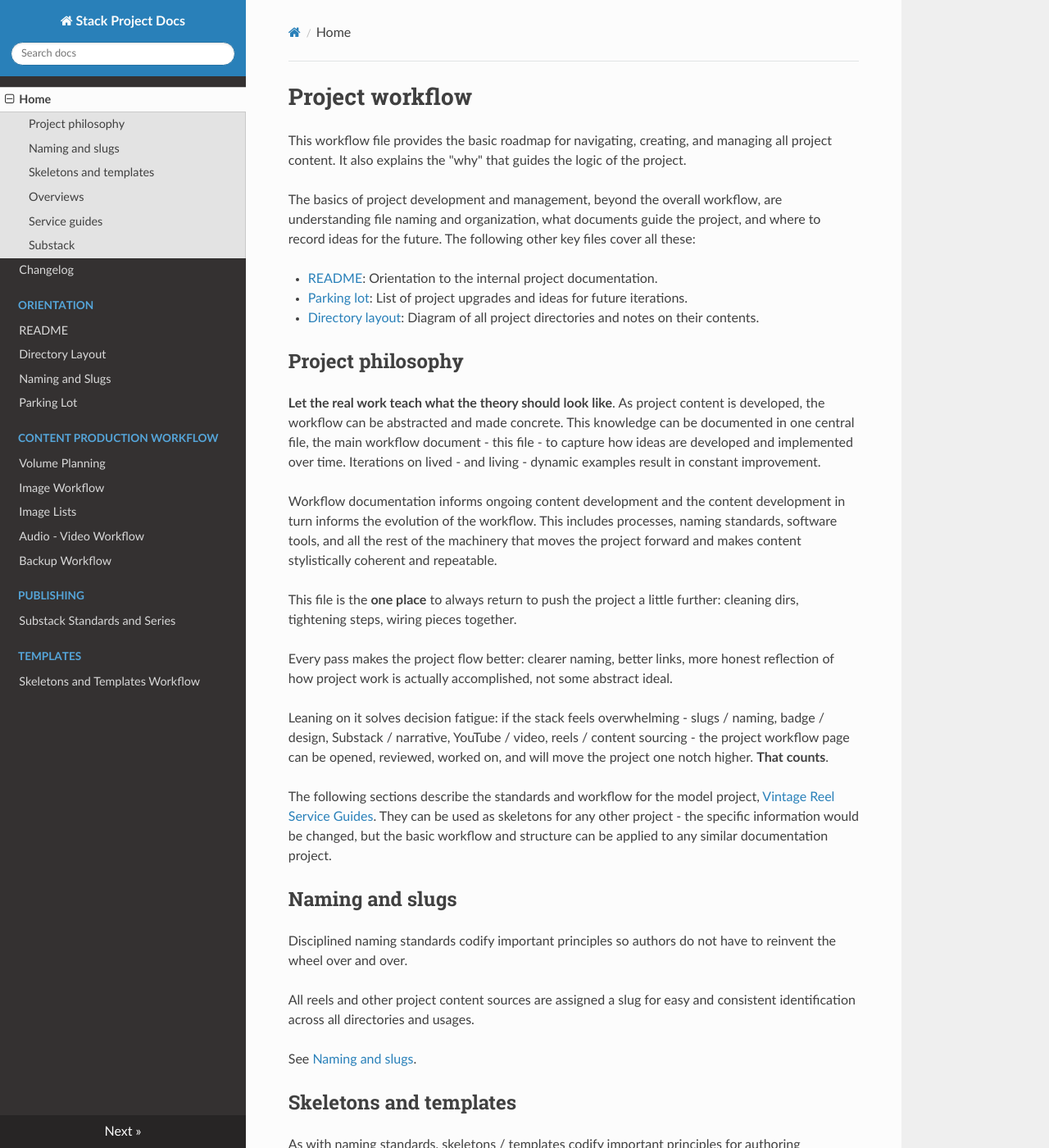
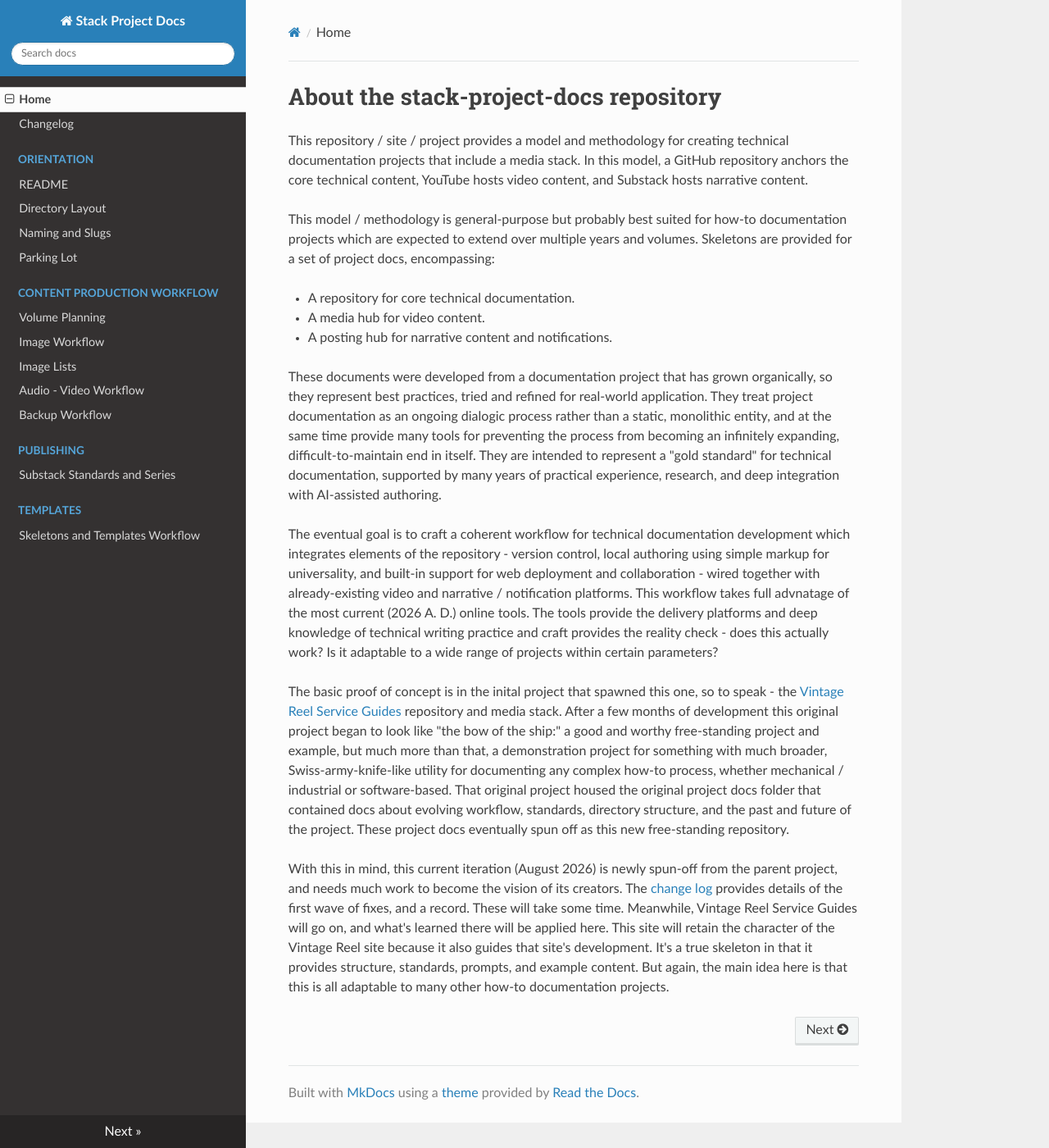
Before and after one commit to john-tech-writer/stack-project-docs, an MkDocs documentation site: the page built from docs/index.md, in a window 1280 px wide and 1400 px high. Shown: the whole window at 82% size. Built offline with MkDocs 1.6.1, drawn with Linux system fonts in a browser that asks for light colours; nearby versions of some CDN libraries; some of the changed text lies outside the part shown.

Commit message:
changed which file is index
the old about.md file was changed to index so it is the home page. orientation.md was renamed back to project-workflow.md as in the VRSG project

```diff
--- a/about.md
+++ /dev/null
@@ -1 +0,0 @@
-This *test* repository / site / project is mainly intended to provide a general-purpose skeleton for creating a media stack for technical documentation. In this model, a GitHub repository anchors the core technical content, YouTube hosts video content, and Substack hosts narrative content.
--- a/docs/about.md
+++ /dev/null
@@ -1,18 +0,0 @@
-# About the stack-project-docs repository
-
-The documents in this repository provide a methodology and structure for how-to documentation projects which are expected to extend over multiple years and volumes.
-Skeletons are provided for a set of project docs for a documentation media stack, encompassing:
-
-  - A repository for core technical documentation.
-
-  - A media hub for video content.
-
-  - A posting hub for narrative content and notifications.
-
-These documents were developed from a documentation project that has grown organically, so they represent best practices, tried and refined for real-world application. They treat project documentation as an ongoing dialogic process rather than a static, monolithic entity, and at the same time provide many tools for preventing the process from becoming an infinitely expanding, difficult-to-maintain end in itself. They are intended to represent a "gold standard" for technical documentation, supported by many years of practical experience, research, and deep integration with AI-assisted authoring.
-
-The eventual goal is to craft a coherent workflow for technical documentation development which integrates elements of the repository - version control, local authoring using simple markup for universality, and built-in support for web deployment and collaboration - wired together with already-existing video and narrative / notification platforms. This workflow takes full advnatage of the most current (2026 A. D.) online tools. The tools provide the delivery platforms and deep knowledge of technical writing practice and craft provides the reality check - does this actually work? Is it adaptable to a wide range of projects within certain parameters?
-
-The basic proof of concept is in the inital project that spawned this one, so to speak - the [Vintage Reel Service Guides](https://vintage-reel-service-guides.com) repository and media stack. After a few months of development this original project began to look like "the bow of the ship:" a good and worthy free-standing project and example, but much more than that, a demonstration project for something with much broader, Swiss-army-knife-like utility for documenting any complex how-to process, whether mechanical / industrial or software-based. That original project housed the original project docs folder that contained docs about evolving workflow, standards, directory structure, and the past and future of the project. These project docs eventually spun off as this new free-standing repository.
-
-With this in mind, this current iteration (August 2026) is newly spun-off from the parent project, and needs much work to become the vision of its creators. The [change log](changelog.md) provides details of the first wave of fixes, and a record. These will take some time. Meanwhile, Vintage Reel Service Guides will go on, and what's learned there will be applied here. This site will retain the character of the Vintage Reel site because it also guides that site's development. It's a true skeleton in that it provides structure, standards, prompts, and example content. But again, the main idea here is that this is all adaptable to many other how-to documentation projects.
--- a/docs/index.md
+++ b/docs/index.md
@@ -1,109 +1,20 @@
-# Project workflow
+# About the stack-project-docs repository
 
-This workflow file provides the basic roadmap for navigating, creating, and managing all project content. It also explains the "why" that guides the logic of the project.
+This repository / site / project provides a model and methodology for creating technical documentation projects that include a media stack. In this model, a GitHub repository anchors the core technical content, YouTube hosts video content, and Substack hosts narrative content.
 
-The basics of project development and management, beyond the overall workflow, are understanding file naming and organization, what documents guide the project, and where to record ideas for the future. The following other key files cover all these:
+This model / methodology is general-purpose but probably best suited for how-to documentation projects which are expected to extend over multiple years and volumes.
+Skeletons are provided for a set of project docs, encompassing:
 
-  - [README](orientation.md): Orientation to the internal project documentation.
+  - A repository for core technical documentation.
 
-  - [Parking lot](parking-lot.md): List of project upgrades and ideas for future iterations.
+  - A media hub for video content.
 
-  - [Directory layout](directory-layout.md): Diagram of all project directories and notes on their contents.
+  - A posting hub for narrative content and notifications.
 
-## Project philosophy
+These documents were developed from a documentation project that has grown organically, so they represent best practices, tried and refined for real-world application. They treat project documentation as an ongoing dialogic process rather than a static, monolithic entity, and at the same time provide many tools for preventing the process from becoming an infinitely expanding, difficult-to-maintain end in itself. They are intended to represent a "gold standard" for technical documentation, supported by many years of practical experience, research, and deep integration with AI-assisted authoring.
 
-**Let the real work teach what the theory should look like**. As project content is developed, the workflow can be abstracted and made concrete. This knowledge can be documented in one central file, the main workflow document - this file - to capture how ideas are developed and implemented over time. Iterations on lived - and living - dynamic examples result in constant improvement.
+The eventual goal is to craft a coherent workflow for technical documentation development which integrates elements of the repository - version control, local authoring using simple markup for universality, and built-in support for web deployment and collaboration - wired together with already-existing video and narrative / notification platforms. This workflow takes full advnatage of the most current (2026 A. D.) online tools. The tools provide the delivery platforms and deep knowledge of technical writing practice and craft provides the reality check - does this actually work? Is it adaptable to a wide range of projects within certain parameters?
 
-Workflow documentation informs ongoing content development and the content development in turn informs the evolution of the workflow. This includes processes, naming standards, software tools, and all the rest of the machinery that moves the project forward and makes content stylistically coherent and repeatable.
+The basic proof of concept is in the inital project that spawned this one, so to speak - the [Vintage Reel Service Guides](https://vintage-reel-service-guides.com) repository and media stack. After a few months of development this original project began to look like "the bow of the ship:" a good and worthy free-standing project and example, but much more than that, a demonstration project for something with much broader, Swiss-army-knife-like utility for documenting any complex how-to process, whether mechanical / industrial or software-based. That original project housed the original project docs folder that contained docs about evolving workflow, standards, directory structure, and the past and future of the project. These project docs eventually spun off as this new free-standing repository.
 
-This file is the **one place** to always return to push the project a little further: cleaning dirs, tightening steps, wiring pieces together.
-
-Every pass makes the project flow better: clearer naming, better links, more honest reflection of how project work is actually accomplished, not some abstract ideal.
-
-Leaning on it solves decision fatigue: if the stack feels overwhelming - slugs / naming, badge / design, Substack / narrative, YouTube / video, reels / content sourcing - the project workflow page can be opened, reviewed, worked on, and will move the project one notch higher. **That counts**.
-
-The following sections describe the standards and workflow for the model project, [Vintage Reel Service Guides](https://vintage-reel-service-guides.com). They can be used as skeletons for any other project - the specific information would be changed, but the basic workflow and structure can be applied to any similar documentation project.
-
-## Naming and slugs
-
-Disciplined naming standards codify important principles so authors do not have to reinvent the wheel over and over.
-
-All reels and other project content sources are assigned a slug for easy and consistent identification across all directories and usages.
-
-See [Naming and slugs](naming-slugs.md).
-
-## Skeletons and templates
-
-As with naming standards, skeletons / templates codify important principles for authoring stylistically consitent content.
-
-All content is based on skeletons / templates which enforce evolving content standards and help jog memory and ideas.
-
-See [Skeletons and templates workflow](skeletons-templates-workflow.md).
-
-The workflow for this project is organized logically into the type of content being authored. This is driven partly by the actual physical processes involved in creating the content - e.g., the processes of photographing the reels, taking them apart, and creating videos - as well as the form that content takes (text, photos, videos, audio) and the delivery platform (GitHub, YouTube, Substack). So, the workflow logically divides into the following phases for any one reel across the entire project workflow:
-
-  - Overviews for the repository and their companion videos.
-
-  - Service guides for the repository and their companion videos.
-
-  - Additional narrative content for Substack.
-
-## Overviews
-
-1. Select reel based on [Volume planning](volume-planning.md), acquire.
-
-    Add an entry for the reel in workspace `reference docs and books/reel collection.docx`. This file is a record of when each reel was acquired, cost, origin, and notes on what's been done / needs to be done for each reel.
-
-2. Acquire all available documentation for the reel, save in workspace `maker and reel docs/[maker]/[slug]-[desc].[ext]` and add entries to project folder `docs/references.md`.
-
-    Typical docs include schematics, parts lists, box inserts, user manuals, patents, and articles from the ORCA archives.
-
-    If documents and / or box is included with reel, take photos and save in project folder `/docs/[maker]/[slug].[pdf / jpg / etc.]`. Also if docs are not copyrighted and are available outside pay walls (e.g., ORCA archives), then they can be included in the project. These images are treated as documents, linked from the References page, and included in the project so users can view them using the link provided in the References page.
-
-    If documents are obtained from other sources, the files are not included in the project. The source link will be provided in the References page but users may need to pay to view the documents (e.g., ORCA online archives).
-
-3. Take initial photos of reel in one piece using the standards in [Image workflow](image-workflow.md). Save to the Pictures media folder `/maker and reel docs/[maker]/[slug]-[desc].jpg`.
-
-    These images will be used initially / primarily for the repo overview. Secondarily some will be used later in the workflow for the repo service guide, videos, and substack posts - anywhere an image of the reel intact is useful.
-
-    For info on how to use grids on the Olympus PL1 camera and in Shotcut, as well as principles of framing and grid use, see in the workspace `photo-video-grids-framing.md`
-
-    After taking the initial pictures, sync updated project folders to Dropbox as described in [Backup workflow](backup-workflow.md).
-
-4. Open Pictures folder using [XnView](https://www.xnview.com/en/xnview/) and batch rename / batch convert. See [Image workflow](image-workflow.md)
-
-    Save to Project folder `docs/img/[maker]/[model]/[slug]-[desc].jpg` using Tools > Batch convert > Output tab
-
-5. Write substack post for "Welcome to the bench" series.
-
-    See [Substack standards and series](substack-standards-series.md) and See [Skeletons and templates workflow](skeletons-templates-workflow.md).
-
-6. Write overview using skeleton in project folder `repo skeletons/` and save in project folder as `docs/[maker]/[slug]-overview.md.` This will get pushed to the repo.
-
-7. Create overview video. Follow the procedure in [Audio - video workflow](audio-video-workflow.md).
-
-## Service guides
-
-1. Take a second round of images while disassembling and reassembling reel. Save to the Pictures media folder `/maker and reel docs/[maker]/sg/[slug]-[desc].jpg`
-
-    These images will be used initially / primarily for the repo service guide. Some of the service guide images will also be taken from the overview images (reel intact). Secondarily some will be used later in the workflow for videos and substack posts - anywhere an image of the reel intact is useful.
-
-    After taking the second round of photos, sync updated project folders to Dropbox as described in [Backup workflow](backup-workflow.md)
-
-2. Write service guide using skeleton in project folder `repo skeletons/` and save in project folder as `docs/[maker]/[slug]-service-guide.md.` This will get pushed to the repo.
-
-3. Create service guide videos, usually two but sometimes more. Follow the procedure in [Audio - video workflow](audio-video-workflow.md).
-
-4. Write substack post for "Service guides" series.
-
-    This post is intended as the main notification (Substack serves as the "hub") for new completed stacks - overview and service guides on the repo and videos on YouTube.
-
-    See [Substack standards and series](substack-standards-series.md) and See [Skeletons and templates workflow](skeletons-templates-workflow.md).
-
-## Substack
-
-The other couple of Substack series can be published on a looser schedule. See [Substack standards and series](substack-standards-series.md).
-
-When service is completed on a reel, write one or more "Reel stories," about test casting, taking it into the field, how it performs, how it is integrated with other tackle to make a balanced outfit, what fish are sought and caught.
-
-"Production notes" can be published anytime as occasional features. Progress milestones during a stack production run make good subjects, like how the lighting is done / changed / etc.
+With this in mind, this current iteration (August 2026) is newly spun-off from the parent project, and needs much work to become the vision of its creators. The [change log](changelog.md) provides details of the first wave of fixes, and a record. These will take some time. Meanwhile, Vintage Reel Service Guides will go on, and what's learned there will be applied here. This site will retain the character of the Vintage Reel site because it also guides that site's development. It's a true skeleton in that it provides structure, standards, prompts, and example content. But again, the main idea here is that this is all adaptable to many other how-to documentation projects.
```
Also changed, not shown: docs/project-workflow.md (added, +109 -0 lines), mkdocs-OLD.yml (added, +40 -0 lines).
